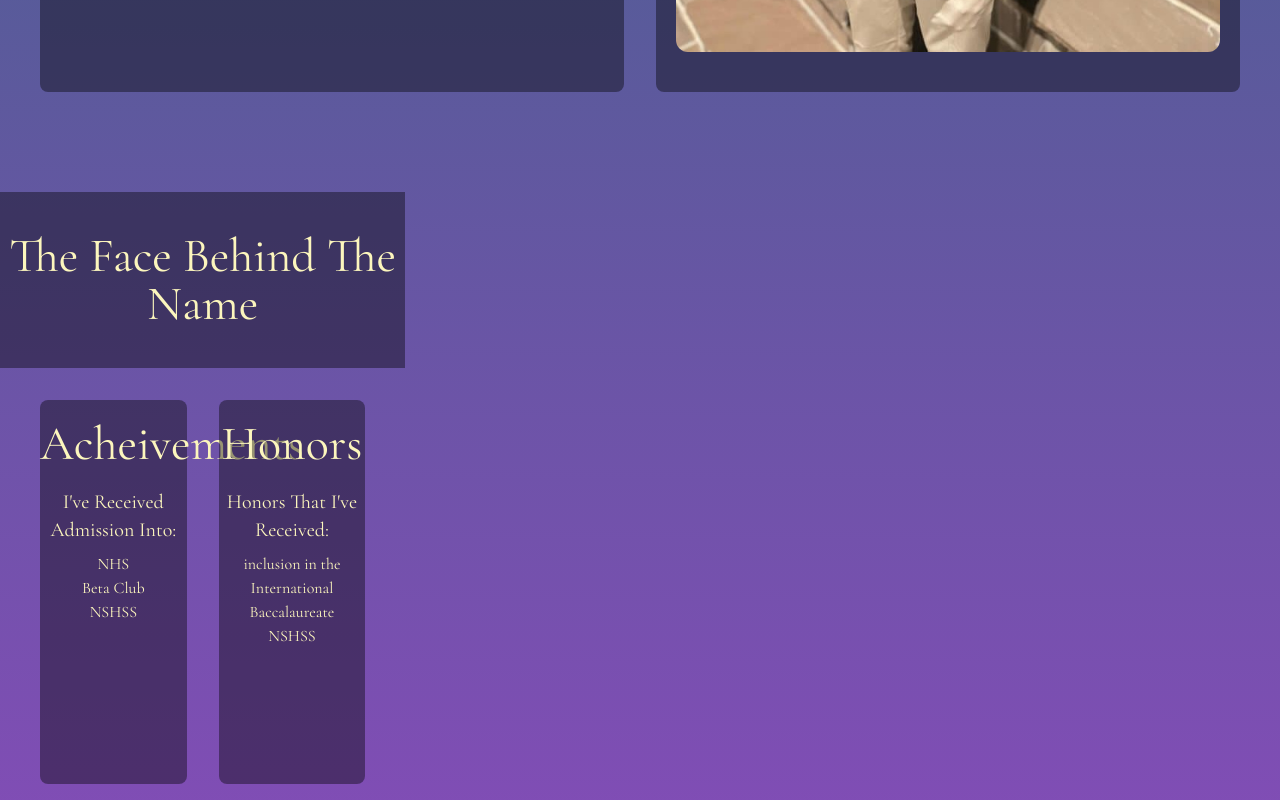
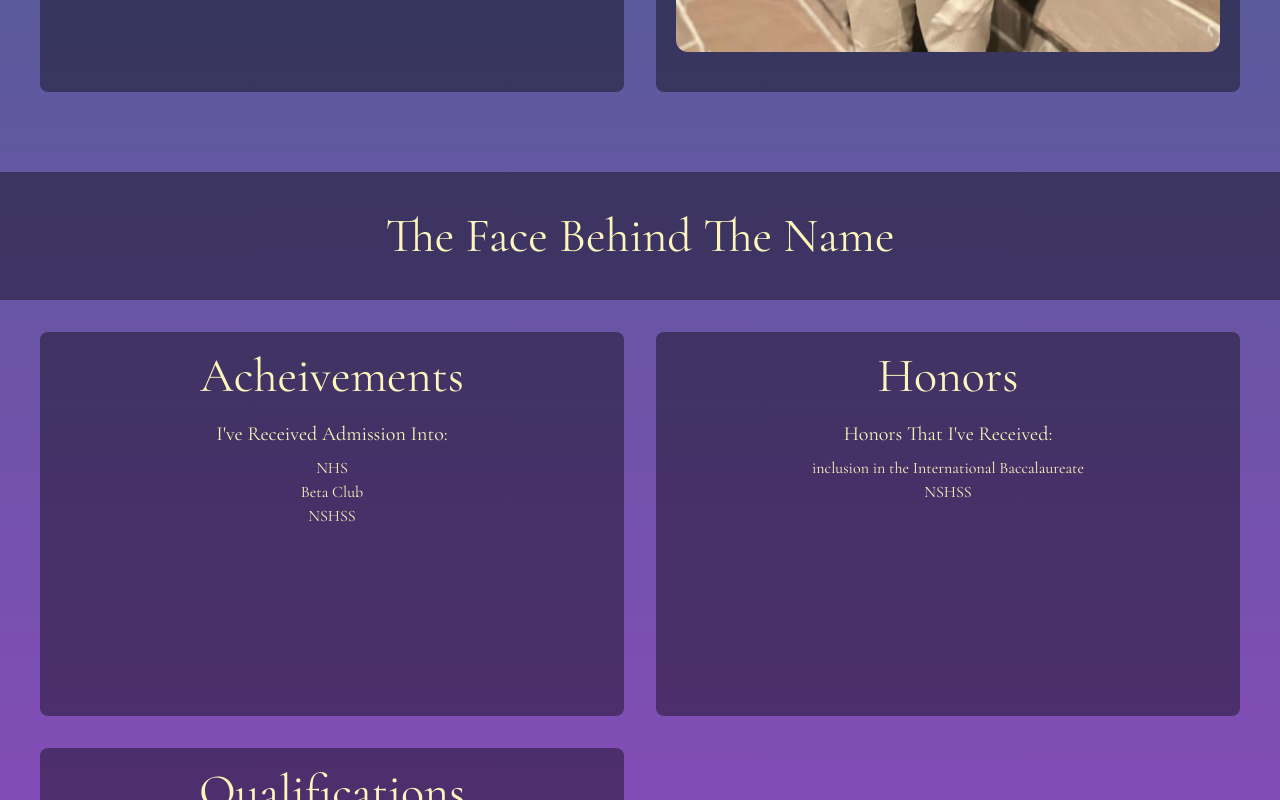
Before and after one commit to voyddful/voyddfolio, a Next.js app: page /About_Me in a window 1280 px wide. Shown: the part 980-1780 px from the top of the page. Built offline with nearby package versions, Linux system fonts and the light colour scheme.

Commit message:
json additions

```diff
--- a/src/app/About_Me/page.js
+++ b/src/app/About_Me/page.js
@@ -1,7 +1,7 @@
 'use client'
 import { usePathname } from 'next/navigation'
 import { Voyddful } from '../components.js'
-import { Scroller, Button } from '../components.js'
+import { Scrollers, Button } from '../components.js'
 export default function aboutme() {
     let pathname = usePathname()
     return(
@@ -46,7 +46,7 @@ export default function aboutme() {
                 </div>
             </section>
             <section>
-            <Scroller>
+            <Scrollers>
             <div className='p-10 text-lemon-100 md:grid text-center md:gap-8 md:grid-cols-2'>
                     <div className='-mx-10 md:col-span-2 py-10 bg-black/40  content-center text-5xl'>The Face Behind The Name</div>
                     <div className='bg-black/40 min-h-96 rounded-lg'>
@@ -89,7 +89,7 @@ export default function aboutme() {
                         </ul>
                     </div>
                 </div>
-            </Scroller>
+            </Scrollers>
 
             </section>
         </main>
--- a/src/app/Blog-full/page.js
+++ b/src/app/Blog-full/page.js
@@ -14,6 +14,7 @@ export default function blogfull(){
                     const { title, description, image, time } = blog;
                     return(
                         <motion.a
+
                         key={1}
                         whileHover={{ scale: 1.05 }}
                         onHoverStart={e => {}}
--- a/src/app/Projects/projects.json
+++ b/src/app/Projects/projects.json
@@ -15,6 +15,6 @@
         "Name": "Blossoms And Bliss",
         "Img": "/BlossomsandBliss.png",
         "Descript": "A simply rsvp website for a Family Member. Operates by using excel to store data instead of a database for more consumer friendly access to data. Built with next.js and Tailwind css.",
-        "Link": ""
+        "Link": "https://blossomsandbliss.vercel.app/"
     }
 ]
--- a/src/app/components.js
+++ b/src/app/components.js
@@ -156,6 +156,16 @@ export function Scroller({children}){
 
   </motion.div>)
 }
+export function Scrollers({children}){
+  return(
+  <motion.div initial={{ opacity: 0 }}  whileInView={{ opacity: 1, transition: {delay: .2} }}>
+
+      {children}
+
+
+
+  </motion.div>)
+}
 export function Button({children}, link){
   return(
     <motion.button
```
